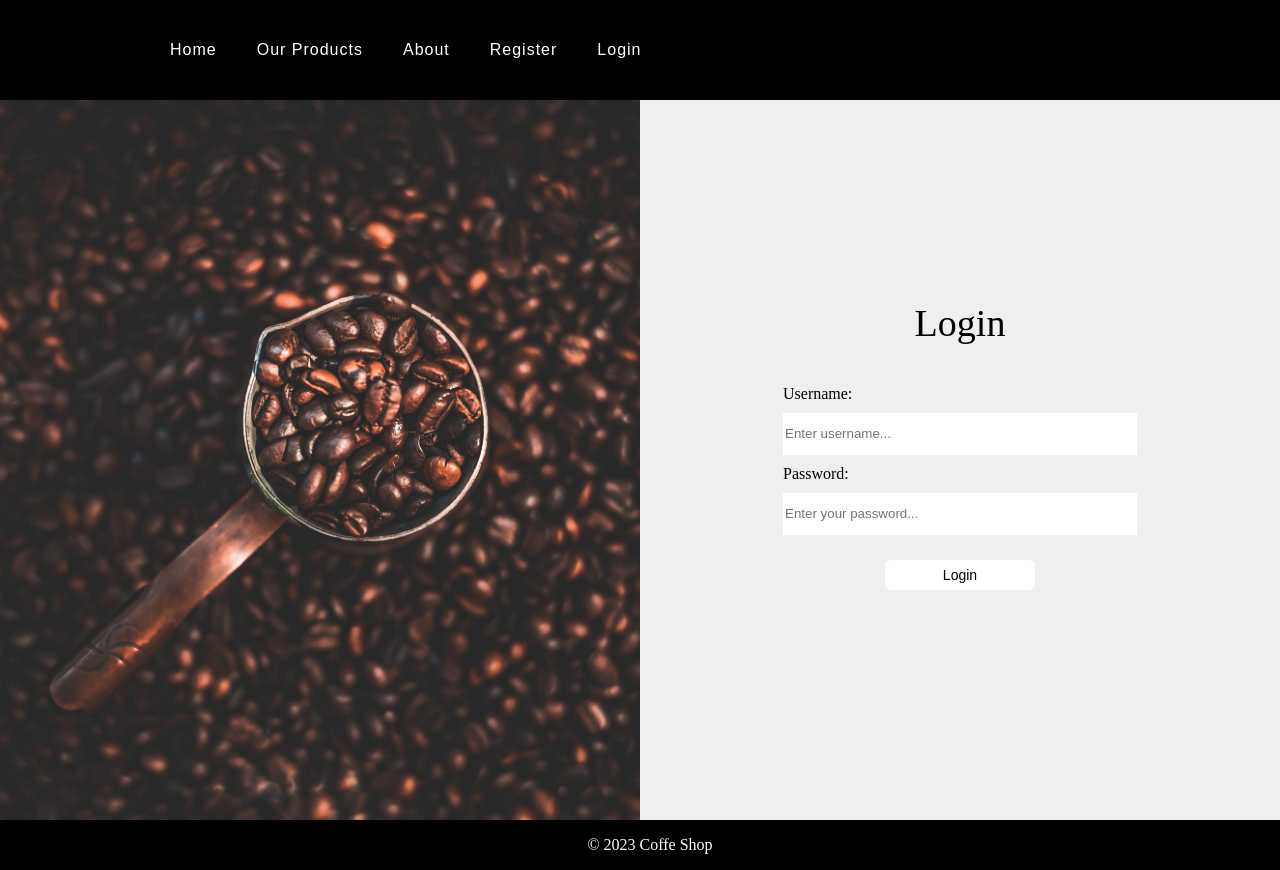
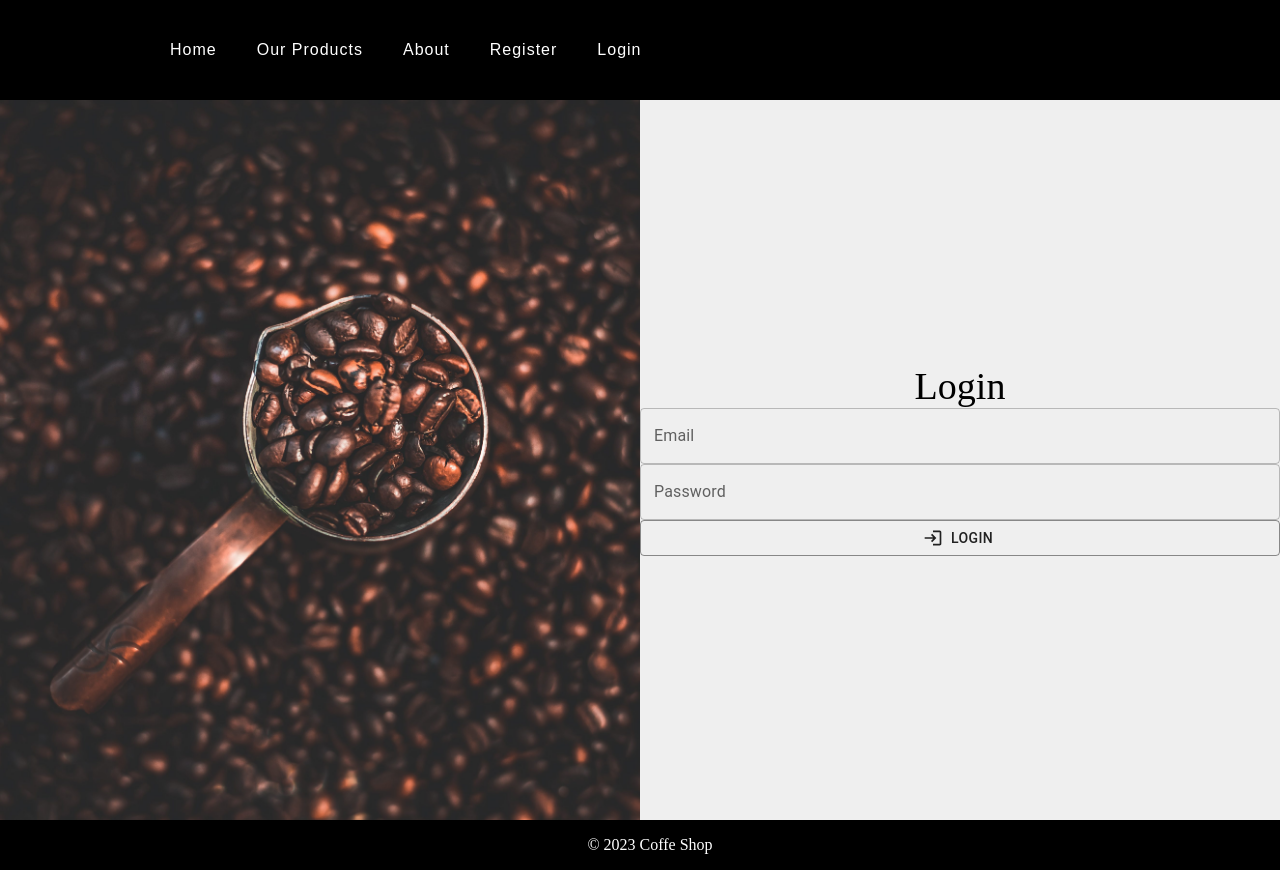
Before and after one commit to MarioAngelov2/Coffee-App, a React (Create React App) app in the folder app/: page /login in a window 1280 px wide. Built offline with nearby package versions, Linux system fonts and the light colour scheme.

Commit message:
Add material ui form

```diff
--- a/app/src/pages/Login.js
+++ b/app/src/pages/Login.js
@@ -1,8 +1,15 @@
-import React from "react";
+import React, { useState } from "react";
 import "../styles/Login.css";
 import loginImage from "../assets/loginImage.jpeg";
 import { useNavigate } from "react-router-dom";
 import { useContext } from "react";
+
+import Box from "@mui/material/Box";
+import TextField from "@mui/material/TextField";
+import Button from "@mui/material/Button";
+import LoginIcon from "@mui/icons-material/Login";
+import { ThemeProvider } from "@mui/material/styles";
+import theme from "../theme/theme";
 
 import * as authService from "../services/authService";
 import { AuthContext } from "../context/AuthContext";
@@ -16,17 +23,26 @@ function Login() {
 
     const { email, password } = Object.fromEntries(new FormData(ev.target));
 
-    authService.login(email, password)
+    authService
+      .login(email, password)
       .then((authData) => {
         userLogin(authData);
         navigate("/");
       })
-      .catch(() => {
-        navigate("/");
+      .catch((error) => {
+        alert(error);
       });
   };
 
   return (
+    <ThemeProvider theme={theme}>
+      <Box
+        className="loginBox"
+        component="form"
+        noValidate
+        autoComplete="off"
+        onSubmit={onSubmit}
+      >
         <div className="loginContainer">
           <div
             className="leftSide"
@@ -34,20 +50,58 @@ function Login() {
           ></div>
           <div className="rightSide">
             <h1>Login</h1>
-        <form id="login-form" method="POST" onSubmit={onSubmit}>
-          <label htmlFor="username">Username:</label>
-          <input name="email" placeholder="Enter username..." type="email" />
-          <label htmlFor="password">Password:</label>
-          <input
-            name="password"
-            placeholder="Enter your password..."
+            <TextField
+              id="outlined-email"
+              label="Email"
+              type="email"
+              inputProps={{ name: "email" }}
+              className="email-input"
+            />
+            <TextField
+              id="outlined-password"
+              label="Password"
               type="password"
+              inputProps={{ name: "password" }}
+              className="password-input"
             />
-          <button type="submit">Login</button>
-        </form>
+            <Button
+              onClick={onSubmit}
+              className="login-btn"
+              type="submit"
+              variant="outlined"
+              startIcon={<LoginIcon />}
+            >
+              Login
+            </Button>
           </div>
         </div>
+      </Box>
+    </ThemeProvider>
   );
 }
 
 export default Login;
+
+// return (
+//   <div className="loginContainer">
+//     <div
+//       className="leftSide"
+//       style={{ backgroundImage: `url(${loginImage})` }}
+//     ></div>
+//     <div className="rightSide">
+//       <h1>Login</h1>
+//       <form id="login-form" method="POST" onSubmit={onSubmit}>
+//         <label htmlFor="username">Username:</label>
+//         <input name="email" placeholder="Enter username..." type="email" />
+//         <label htmlFor="password">Password:</label>
+//         <input
+//           name="password"
+//           placeholder="Enter your password..."
+//           type="password"
+//         />
+//         <button type="submit">Login</button>
+//       </form>
+//     </div>
+//   </div>
+// );
+// }
```
Lines whose indentation alone changed are shown as unchanged.
